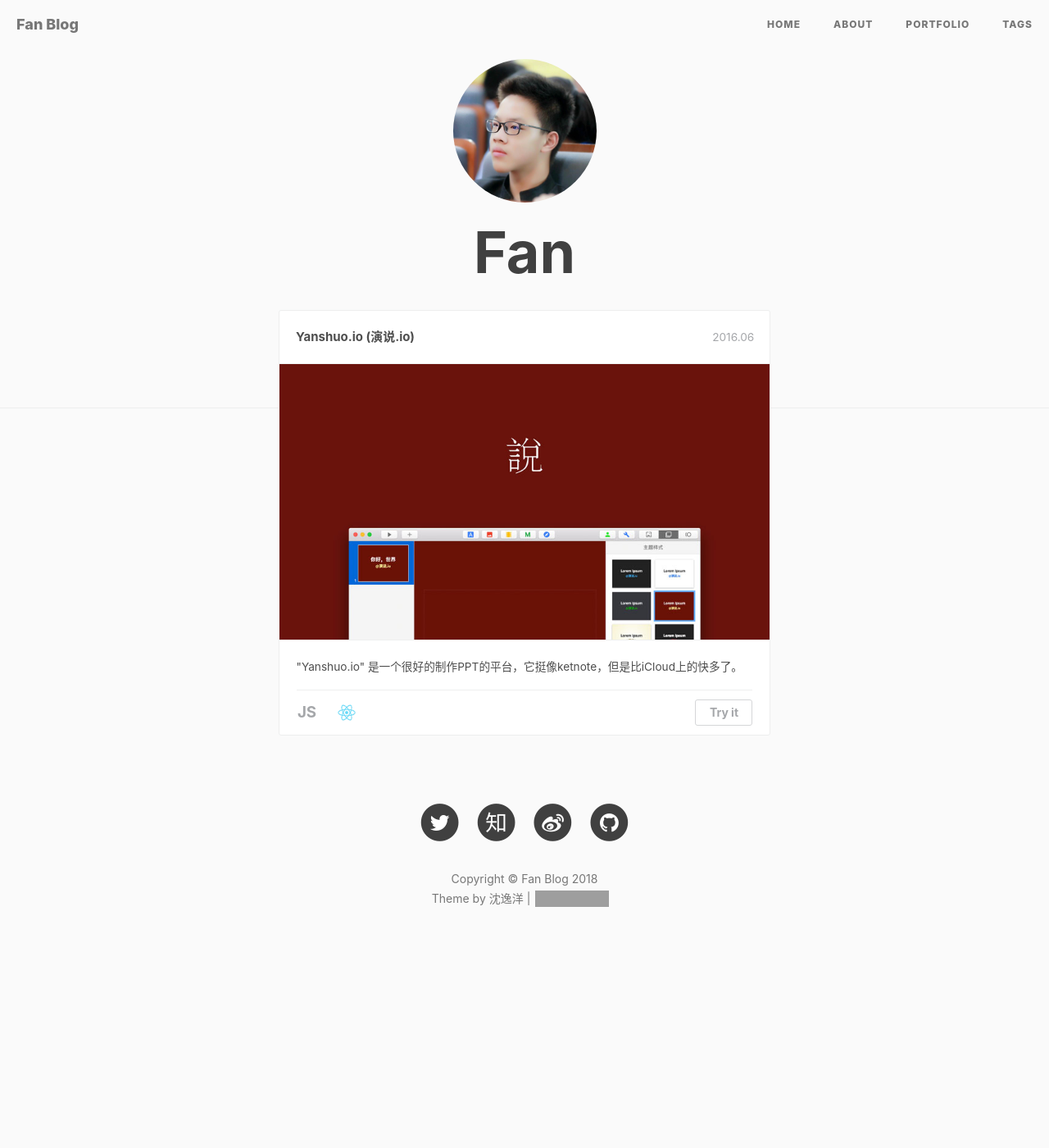
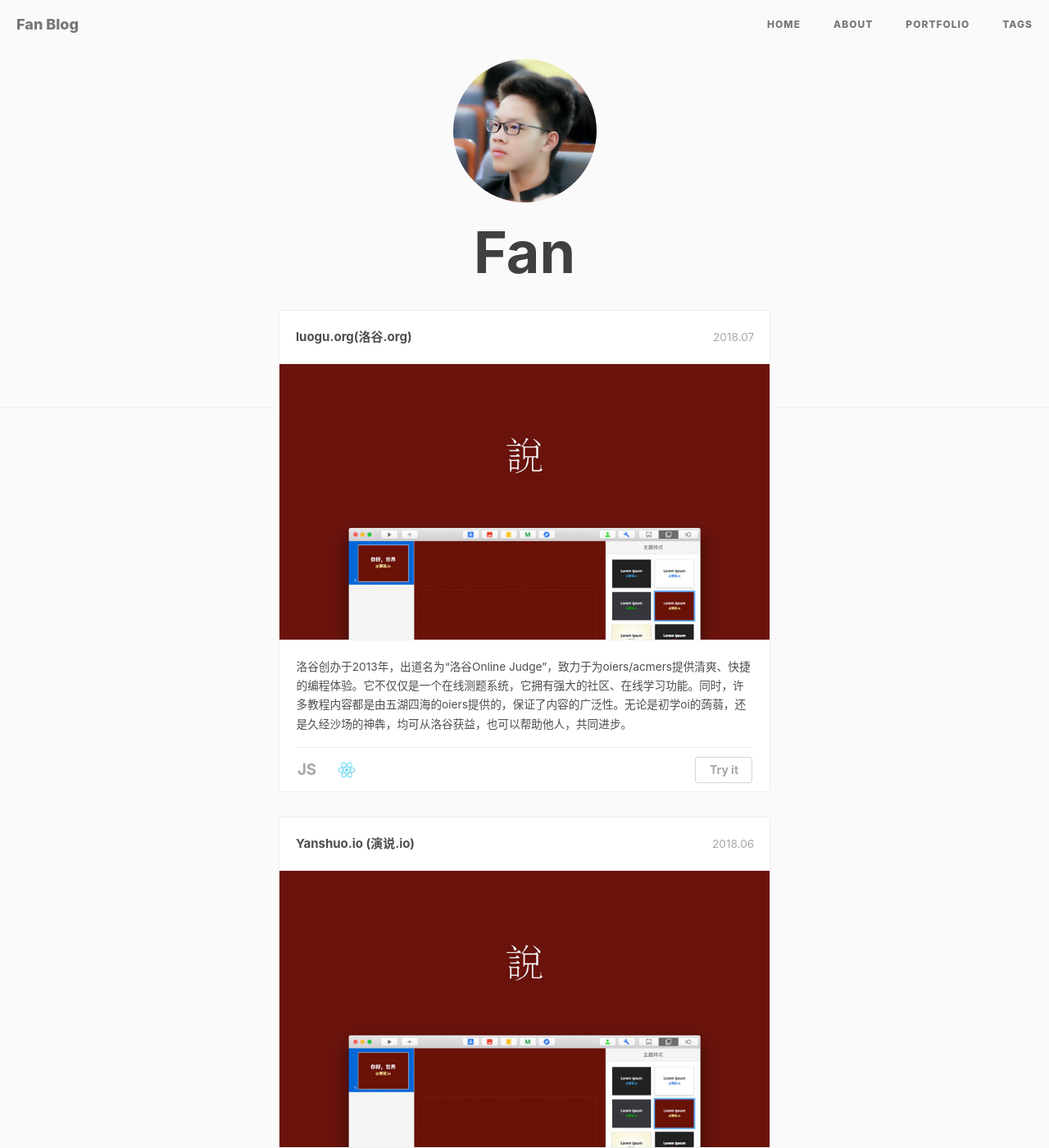
Before and after one commit to fang-keyou/keyou-fang.github.io, a Jekyll site: the page built from portfolio/index.html, in a window 1280 px wide and 1400 px high. Shown: the whole window at 82% size. Built offline with Jekyll 4.4.1, drawn with Linux system fonts in a browser that asks for light colours; nearby versions of some CDN libraries; comment, search, counter and statistics services are not loaded; grey boxes are pictures that could not be loaded.

Commit message:
Update index.html

```diff
--- a/portfolio/index.html
+++ b/portfolio/index.html
@@ -23,8 +23,25 @@
 				<ul class="cbp_tmtimeline">
 					<li>
 						<div class="cbp_tmlabel">
+							<h2 id="boxoffice">luogu.org(洛谷.org)</h2>
+							<time>2018.07</time>
+							<img src="images/work-yanshuo.jpg">
+							<ul>
+								<li>
+									洛谷创办于2013年，出道名为“洛谷Online Judge”，致力于为oiers/acmers提供清爽、快捷的编程体验。它不仅仅是一个在线测题系统，它拥有强大的社区、在线学习功能。同时，许多教程内容都是由五湖四海的oiers提供的，保证了内容的广泛性。无论是初学oi的蒟蒻，还是久经沙场的神犇，均可从洛谷获益，也可以帮助他人，共同进步。
+								</li>
+								<li class="skill">
+									<span><b>JS</b></span>
+									<span class="i-react"></span>
+									<span class="link"><a target="_blank" href="https://yanshuo.io">Try it</a></span>
+								</li>
+							</ul>
+						</div>
+					</li>
+					<li>
+						<div class="cbp_tmlabel">
 							<h2 id="boxoffice">Yanshuo.io (演说.io)</h2>
-							<time>2016.06</time>
+							<time>2018.06</time>
 							<img src="images/work-yanshuo.jpg">
 							<ul>
 								<li>
```
